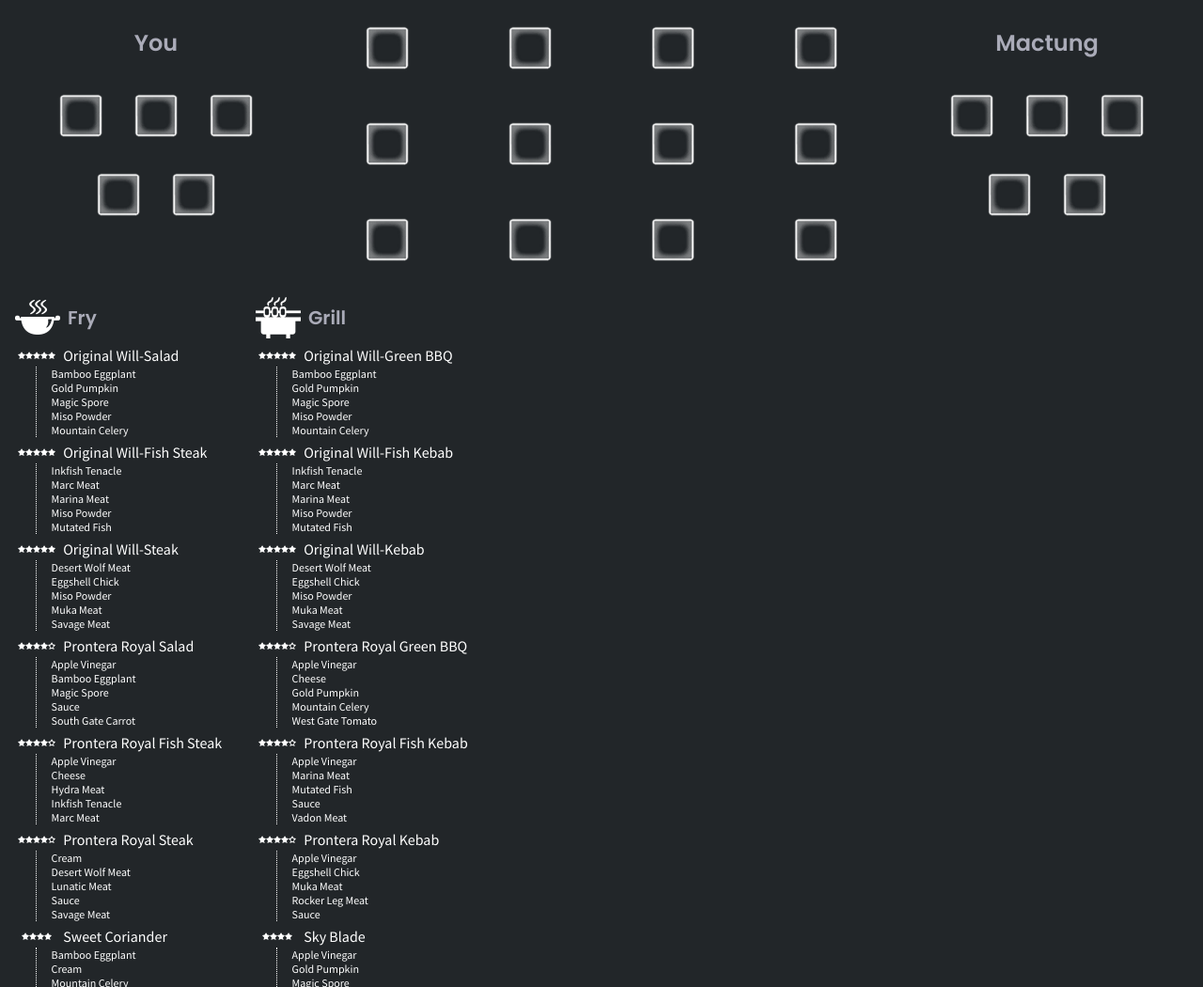
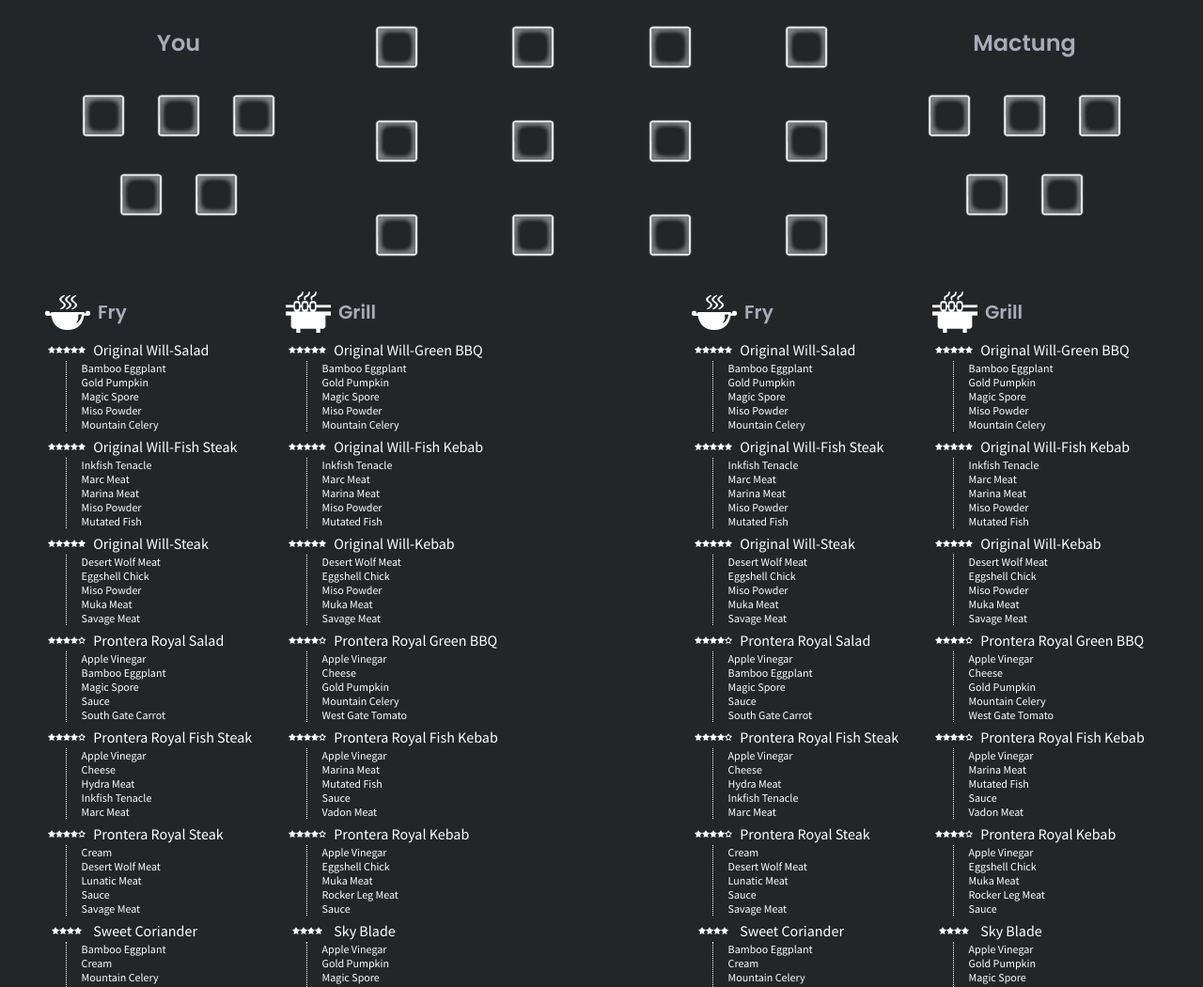
Before and after one commit to sillily/isuckatcooking, a plain HTML site: page index.html in a window 1280 px wide. Shown: the top 1050 px of the page at 94% size. Drawn offline with nearby package versions, Linux system fonts and the light colour scheme.

Commit message:
Set width, mactung recipes

```diff
--- a/index.html
+++ b/index.html
@@ -11,7 +11,7 @@
 
 <body>
 	<div id="app">
-		<section>
+		<section class="ingredients">
 			<player
 				:config="config"
 				:available="ingredients"
@@ -30,13 +30,23 @@
 				:ingredients="players.ai.ingredients">
 			</player>
 		</section>
-		<section>
+		<section class="recipes">
 			<div class="player-recipes">
 				<recipe-list
 					:config="config"
 					:data="data"
-					:available="availableIngredients"
+					:available="playerAvailableIngredients"
 					:player="playerIngredients"
+					:game="gameIngredients"
+					>
+				</recipe-list>
+			</div>
+			<div class="player-recipes">
+				<recipe-list
+					:config="config"
+					:data="data"
+					:available="aiAvailableIngredients"
+					:player="aiIngredients"
 					:game="gameIngredients"
 					>
 				</recipe-list>
@@ -243,16 +253,11 @@
 				gameIngredients() {
 					return this.sanitizeAvailable(this.ingredients);
 				},
-				availableIngredients() {
-					const available = this.sanitizeAvailable(this.ingredients);
-					this.aiIngredients.forEach(ingredient => {
-						const index = available.findIndex(availableIngredient => availableIngredient !== null && availableIngredient.ingredient.id === ingredient.id);
-						if(index === -1)
-							return;
-						available[index] = null;
-					});
-
-					return this.sanitizeAvailable(available);
+				playerAvailableIngredients() {
+					return this.availableIngredients(this.gameIngredients, this.aiIngredients);
+				},
+				aiAvailableIngredients() {
+					return this.availableIngredients(this.gameIngredients, this.playerIngredients);
 				}
 			},
 			methods: {
@@ -266,6 +271,17 @@
 							&& item !== undefined
 							&& item.ingredient !== undefined
 							&& item.ingredient !== null)
+				},
+				availableIngredients(availableIngredients, opponentIngredients) {
+					const available = this.sanitizeAvailable(availableIngredients);
+					opponentIngredients.forEach(ingredient => {
+						const index = available.findIndex(availableIngredient => availableIngredient.ingredient.id === ingredient.id);
+						if(index === -1)
+							return;
+						available[index] = null;
+					});
+
+					return this.sanitizeAvailable(available);
 				}
 			}
 		});
@@ -371,7 +387,7 @@
 					};
 				}
 			},
-			template: `<div class="ingredients">
+			template: `<div class="game-ingredients">
 					<ingredient-picker
 						v-for="(ingredient, index) in ingredients"
 						:key="index"
--- a/stylesheet.css
+++ b/stylesheet.css
@@ -1,5 +1,12 @@
 body {
 	background-color: #222629;
+	display: flex;
+	justify-content: center;
+}
+
+#app {
+	min-width: 65rem;
+	max-width: 75rem;
 }
 
 #app > div:last-child {
@@ -14,11 +21,16 @@ h1 {
 	justify-content: center;
 }
 
-#app section {
+section {
 	display: flex;
 }
 
-.ingredients {
+section.recipes {
+	justify-content: space-between;
+	align-items: flex-start;
+}
+
+.game-ingredients {
 	width: 50%;
 	min-width: 25rem;
 	display: flex;
@@ -47,7 +59,7 @@ h1 {
 }
 
 .player-recipes {
-	width: 50%;
+	width: 32rem;
 	display: flex;
 	flex-wrap: wrap;
 }
```
Lines whose indentation alone changed are shown as unchanged.
